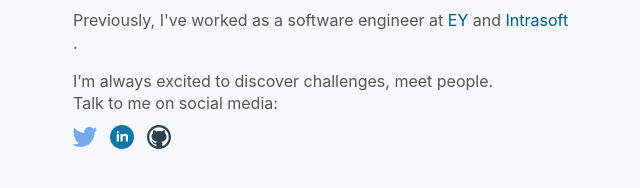
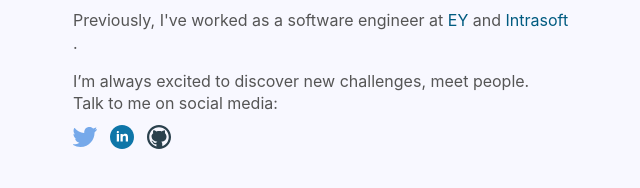
Before and after one commit to NickolasBenakis/nBenakis, a website built with Parcel: page index.html in a window 1280 px wide. Shown: the part 512-700 px from the top of the page, 317-957 px from the left. Built offline with nearby package versions, Linux system fonts and the light colour scheme.

Commit message:
Add a word

```diff
--- a/index.html
+++ b/index.html
@@ -84,7 +84,7 @@
                     .
                 </p>
                 <p>
-                    I’m always excited to discover challenges, meet people.
+                    I’m always excited to discover new challenges, meet people.
                     <br />
                     Talk to me on social media:
                 </p>
```
